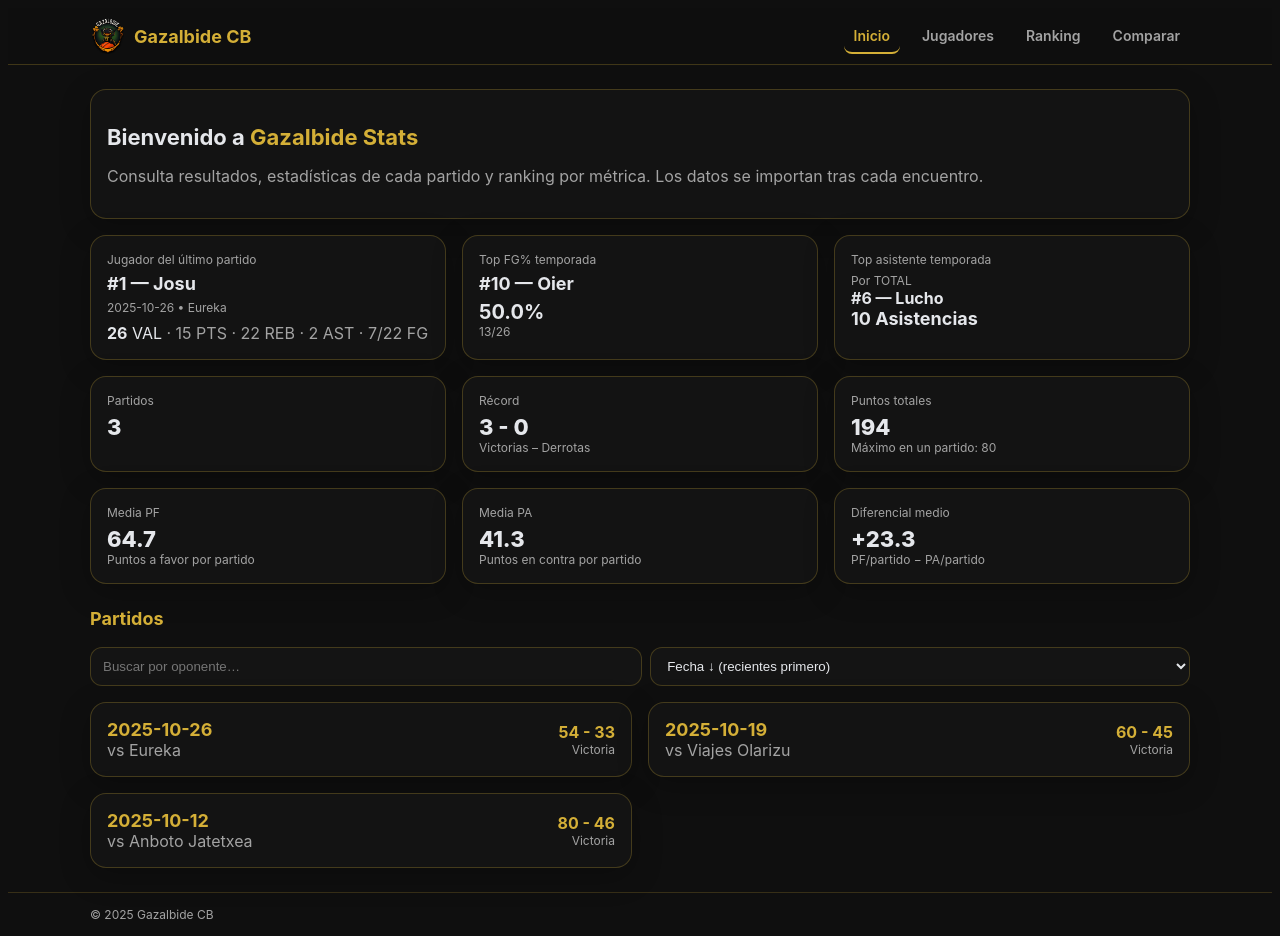
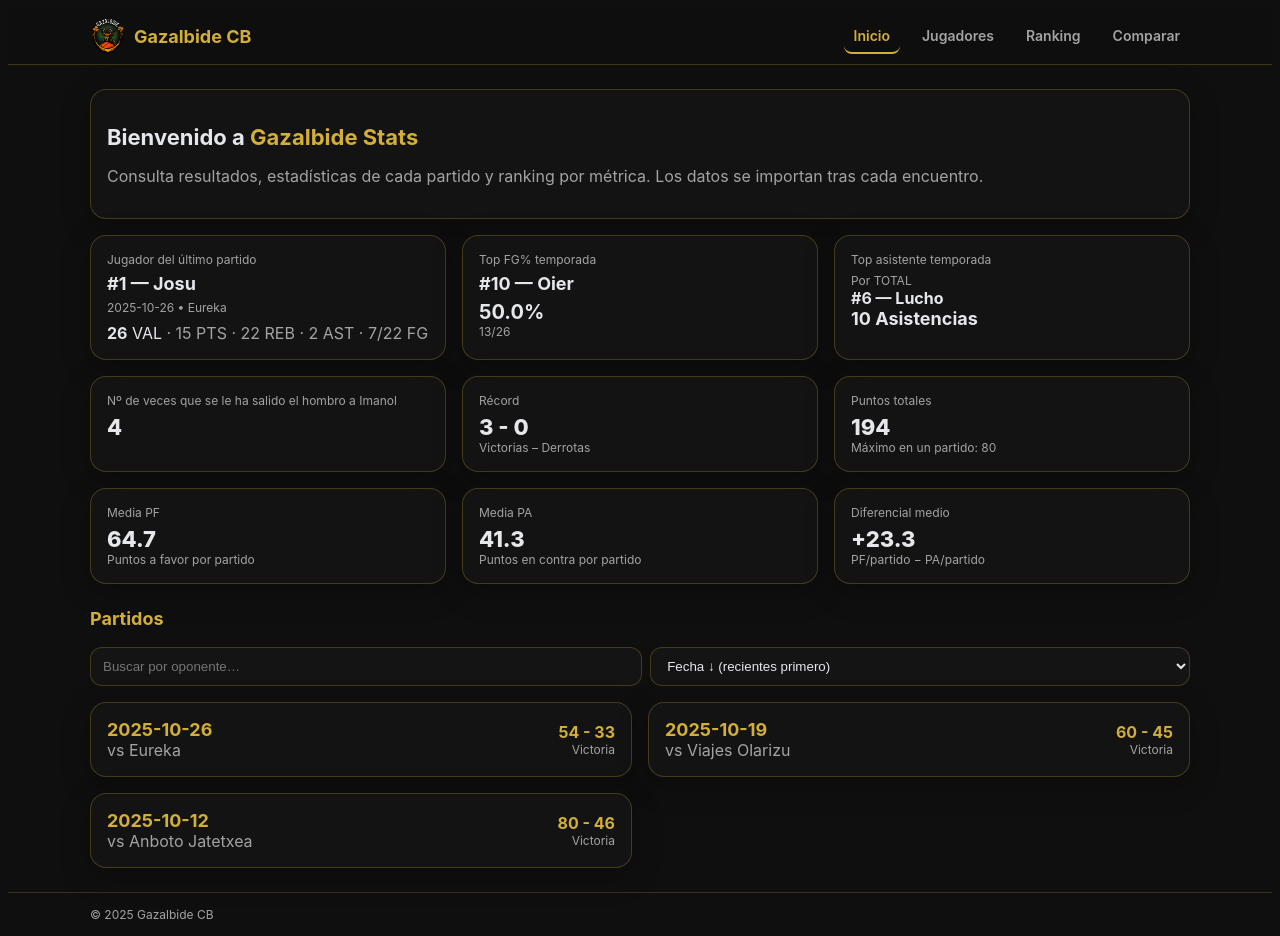
Before and after one commit to DavidPerez3/gazalbide-stats, a React (Vite) app: page / in a window 1280 px wide. Built offline with nearby package versions, Linux system fonts and the light colour scheme.

Commit message:
imanolOut

```diff
--- a/src/pages/Home.jsx
+++ b/src/pages/Home.jsx
@@ -116,8 +116,8 @@ export default function Home() {
       {/* Dashboard */}
       <div className="grid grid--3">
         <div className="card card--p">
-          <div className="text-dim" style={{fontSize:'12px', marginBottom:6}}>Partidos</div>
-          <div style={{fontSize:'22px', fontWeight:800}}>{teamTotals.games}</div>
+          <div className="text-dim" style={{fontSize:'12px', marginBottom:6}}>Nº de veces que se le ha salido el hombro a Imanol</div>
+          <div style={{fontSize:'22px', fontWeight:800}}>4</div>
         </div>
         <div className="card card--p">
           <div className="text-dim" style={{fontSize:'12px', marginBottom:6}}>Récord</div>
--- a/src/pages/Player.jsx
+++ b/src/pages/Player.jsx
@@ -21,7 +21,6 @@ const COUNT_METRICS = [
   { key: "plus_minus", label: "+/-" },
 ];
 
-// helpers
 const pct = (m, a) => (a > 0 ? ((m / a) * 100).toFixed(1) : "0.0");
 const fmt = (secs) => {
   const s = Math.round(Number(secs) || 0);
@@ -48,13 +47,23 @@ export default function Player() {
           if (r.name === dn) {
             all.push({
               matchId: m.id,
-              date: m.date,
+              date: m.date,          // "2025-10-12"
               opponent: m.opponent,
               ...r,
             });
           }
         }
       }
+
+      // 🔹 Ordenar por fecha ascendente (más antiguo → más reciente)
+      // Como las fechas son YYYY-MM-DD, el string.localeCompare ya sirve.
+      all.sort((a, b) => {
+        if (!a.date && !b.date) return 0;
+        if (!a.date) return -1;
+        if (!b.date) return 1;
+        return a.date.localeCompare(b.date);
+      });
+
       setRows(all);
     })();
   }, [dn]);
@@ -86,15 +95,13 @@ export default function Player() {
     return agg;
   }, [rows]);
 
-  // Series por partido para tendencias y delta (orden de rows)
+  // Series por partido para tendencias y delta (en orden cronológico)
   const series = useMemo(() => {
     const out = {
       min: rows.map(r => Number(r.min ?? 0)),
-      // métricas de conteo
       ...Object.fromEntries(
         COUNT_METRICS.map(({ key }) => [key, rows.map(r => Number(r[key] ?? 0))])
       ),
-      // porcentajes por partido
       fg_pct: rows.map(r => {
         const a = Number(r.fga ?? 0), m = Number(r.fgm ?? 0);
         return a > 0 ? (m / a) * 100 : 0;
@@ -115,18 +122,16 @@ export default function Player() {
     return out;
   }, [rows]);
 
-  // === Nueva lógica de deltas y textos ===
   const isPctKey = (k) => ["fg_pct","two_pct","three_pct","ft_pct"].includes(k);
 
   const seasonPctValue = (k) => {
-    if (k === "fg_pct")   return Number(pct(aggregates.fgm,      aggregates.fga));
-    if (k === "two_pct")  return Number(pct(aggregates.two_pm,   aggregates.two_pa));
-    if (k === "three_pct")return Number(pct(aggregates.three_pm, aggregates.three_pa));
-    if (k === "ft_pct")   return Number(pct(aggregates.ftm,      aggregates.fta));
+    if (k === "fg_pct")    return Number(pct(aggregates.fgm,      aggregates.fga));
+    if (k === "two_pct")   return Number(pct(aggregates.two_pm,   aggregates.two_pa));
+    if (k === "three_pct") return Number(pct(aggregates.three_pm, aggregates.three_pa));
+    if (k === "ft_pct")    return Number(pct(aggregates.ftm,      aggregates.fta));
     return 0;
   };
 
-  // Delta contra media (o total en %)
   const deltaVsMean = (key) => {
     const arr = series[key];
     if (!arr?.length || aggregates.games === 0) return 0;
@@ -137,15 +142,13 @@ export default function Player() {
       return last - meanSecs;
     }
     if (isPctKey(key)) {
-      const seasonPct = seasonPctValue(key); // referencia fija para %
+      const seasonPct = seasonPctValue(key);
       return last - seasonPct;
     }
-    // conteos normales
     const mean = aggregates[key] / aggregates.games;
     return last - mean;
   };
 
-  // Delta contra partido anterior
   const deltaVsPrev = (key) => {
     const arr = series[key];
     if (!arr?.length) return 0;
@@ -164,7 +167,6 @@ export default function Player() {
     return `${sign} ${abs.toFixed(2)}`;
   };
 
-  // Valor principal para conteos (media vs total)
   const valueForCount = (key) => {
     const total = aggregates[key] || 0;
     if (mode === "media") {
@@ -174,7 +176,6 @@ export default function Player() {
     return { text: String(total), val: total };
   };
 
-  // Minutos principal
   const valueForMin = () => {
     const secs = mode === "media"
       ? (aggregates.games ? aggregates.min_secs / aggregates.games : 0)
@@ -183,7 +184,6 @@ export default function Player() {
     return { text: fmt(secs), deltaVal: d, deltaText: deltaTextFor("min", d) };
   };
 
-  // Porcentajes totales (se muestran SIEMPRE como total)
   const totals = {
     fg_pct:   { pct: pct(aggregates.fgm,      aggregates.fga),      made: aggregates.fgm,      att: aggregates.fga },
     two_pct:  { pct: pct(aggregates.two_pm,   aggregates.two_pa),   made: aggregates.two_pm,   att: aggregates.two_pa },
@@ -230,7 +230,7 @@ export default function Player() {
             userSelect: "none"
           }}
         >
-          <span style={{ fontWeight: 700, margin: 16}}>ℹ️</span>
+          <span style={{ fontWeight: 700 }}>ℹ️</span>
           {mode === "media"
             ? "Incrementos respecto a la media (en %: respecto al total de temporada)."
             : "Incrementos respecto al partido anterior."}
@@ -278,7 +278,7 @@ export default function Player() {
           <div style={{ fontSize: 20, fontWeight: 700 }}>{aggregates.games}</div>
         </div>
 
-        {/* % TOTALES tiro — SIEMPRE total (no depende del modo) */}
+        {/* % TOTALES tiro */}
         {[
           ["fg_pct", "FGPCT% — Total"],
           ["two_pct","TWOPCT% — Total"],
```
